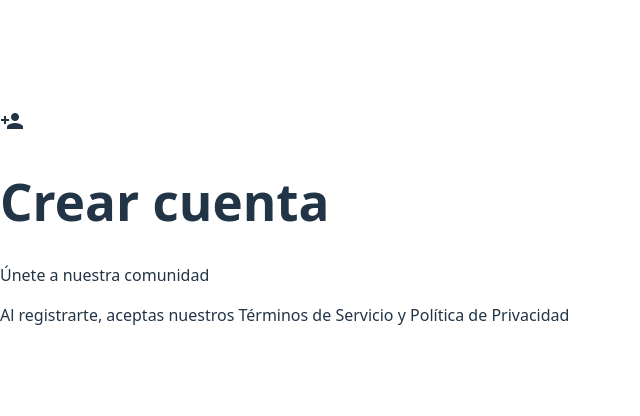
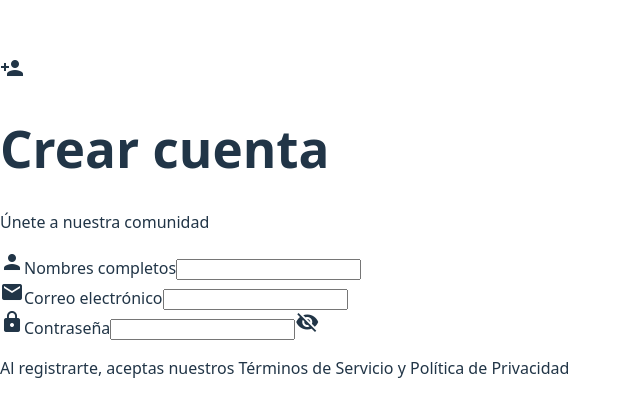
Before and after one commit to Milcatoledo/FormWithReact, a React (Vite) app: page / in a window 1280 px wide. Shown: the part 174-590 px from the top of the page, without its empty margins (0-640 px from the left). Built offline with nearby package versions, Linux system fonts and the light colour scheme.

Commit message:
Input fields, labels, and hooks with icons for animations and visibility control of sensitive fields

```diff
--- a/src/components/contentForm.jsx
+++ b/src/components/contentForm.jsx
@@ -1,6 +1,26 @@
+import InputForm from './inputForm'
+
 function ContentForm() {
     return (
         <form>
+            <>
+                <InputForm
+                iconName="person"
+                fieldName="Nombres completos"
+                typeInput="text"
+                />
+                <InputForm
+                iconName="email"
+                fieldName="Correo electrónico"
+                typeInput="text"
+                />
+                <InputForm
+                iconName="lock"
+                fieldName="Contraseña"
+                typeInput="password"
+                iconExtra="visibility_off"
+                />
+            </>
             <p>Al registrarte, aceptas nuestros Términos de Servicio y Política de Privacidad</p>
         </form>
     )
--- /dev/null
+++ b/src/components/inputForm.jsx
@@ -0,0 +1,34 @@
+import usePasswordToggle from '../hooks/usePasswordToggle';
+
+function InputForm({ fieldName, typeInput, iconName, iconExtra }) {
+    const { isAnimating, togglePassword, getInputType, getIcon } = usePasswordToggle();
+
+    const inputType = getInputType(typeInput);
+
+    const displayIcon = typeInput === 'password'
+        ? getIcon(iconExtra)
+        : iconExtra;
+
+    return (
+        <div>
+            <i className="material-icons input-icon">{iconName}</i>
+            <label htmlFor="">{fieldName}</label>
+            <input type={inputType} />
+            {iconExtra && (
+                <i
+                    className="material-icons input-icon"
+                    onClick={typeInput === 'password' ? togglePassword : undefined}
+                    style={{
+                        transform: isAnimating ? 'scale(0.8)' : 'scale(1)',
+                        transition: 'transform 0.15s ease',
+                        cursor: typeInput === 'password' ? 'pointer' : 'default'
+                    }}
+                >
+                    {displayIcon}
+                </i>
+            )}
+        </div>
+    );
+}
+
+export default InputForm;
--- /dev/null
+++ b/src/hooks/usePasswordToggle.js
@@ -0,0 +1,35 @@
+import { useState } from 'react';
+// hook para la visibilidad de la contraseña y la animacion del icono
+function usePasswordToggle() {
+    const [showPassword, setShowPassword] = useState(false);
+    const [isAnimating, setIsAnimating] = useState(false);
+
+    //visibilidad de la contraseña
+    const togglePassword = () => {
+        setShowPassword(!showPassword);
+
+        setIsAnimating(true);
+        setTimeout(() => {
+            setIsAnimating(false);
+        }, 150);
+    };
+    const getInputType = (originalType) => {
+        return originalType === 'password'
+            ? (showPassword ? 'text' : 'password')
+            : originalType;
+    };
+
+    const getIcon = () => {
+        return showPassword ? 'visibility' : 'visibility_off';
+    };
+
+    return {
+        showPassword,
+        isAnimating,
+        togglePassword,
+        getInputType,
+        getIcon
+    };
+}
+
+export default usePasswordToggle;
```
